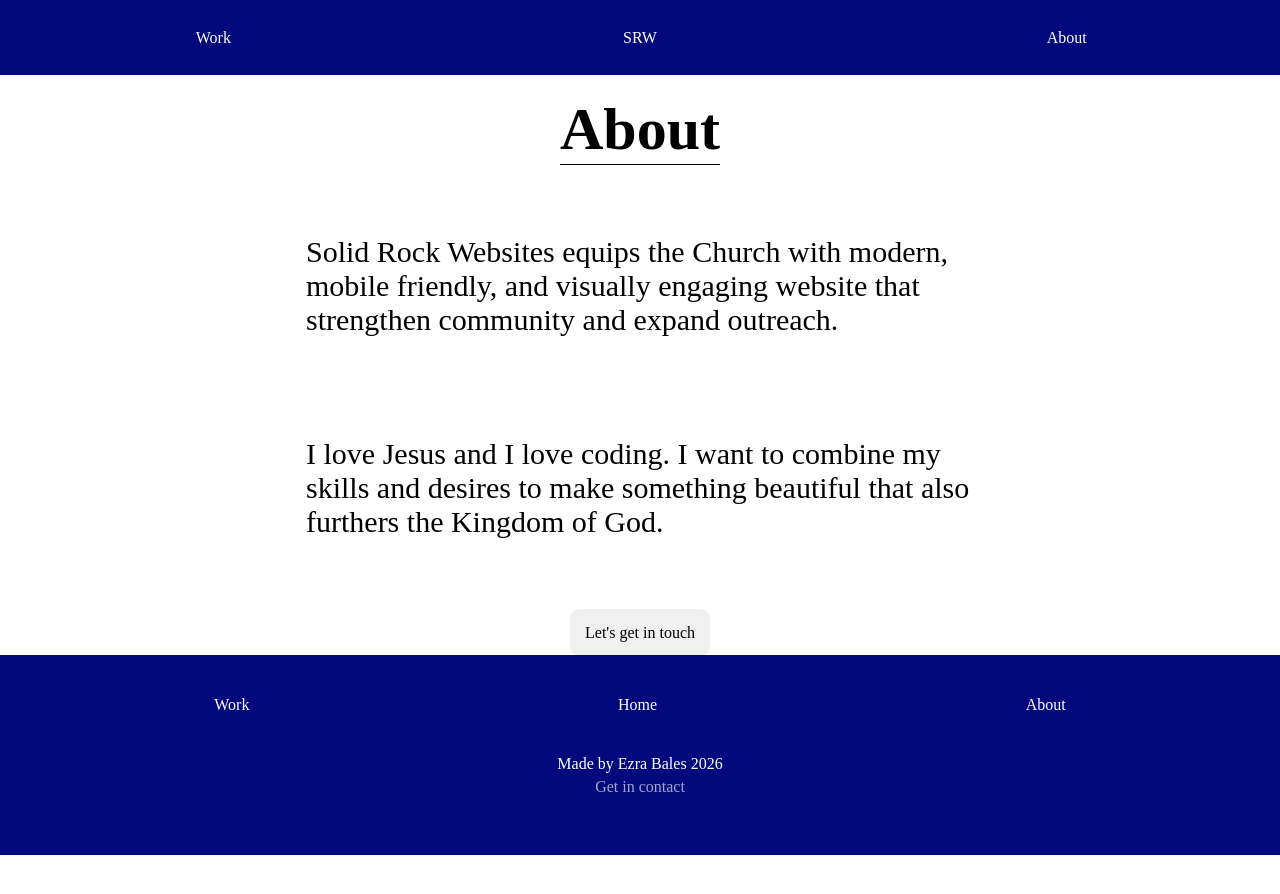
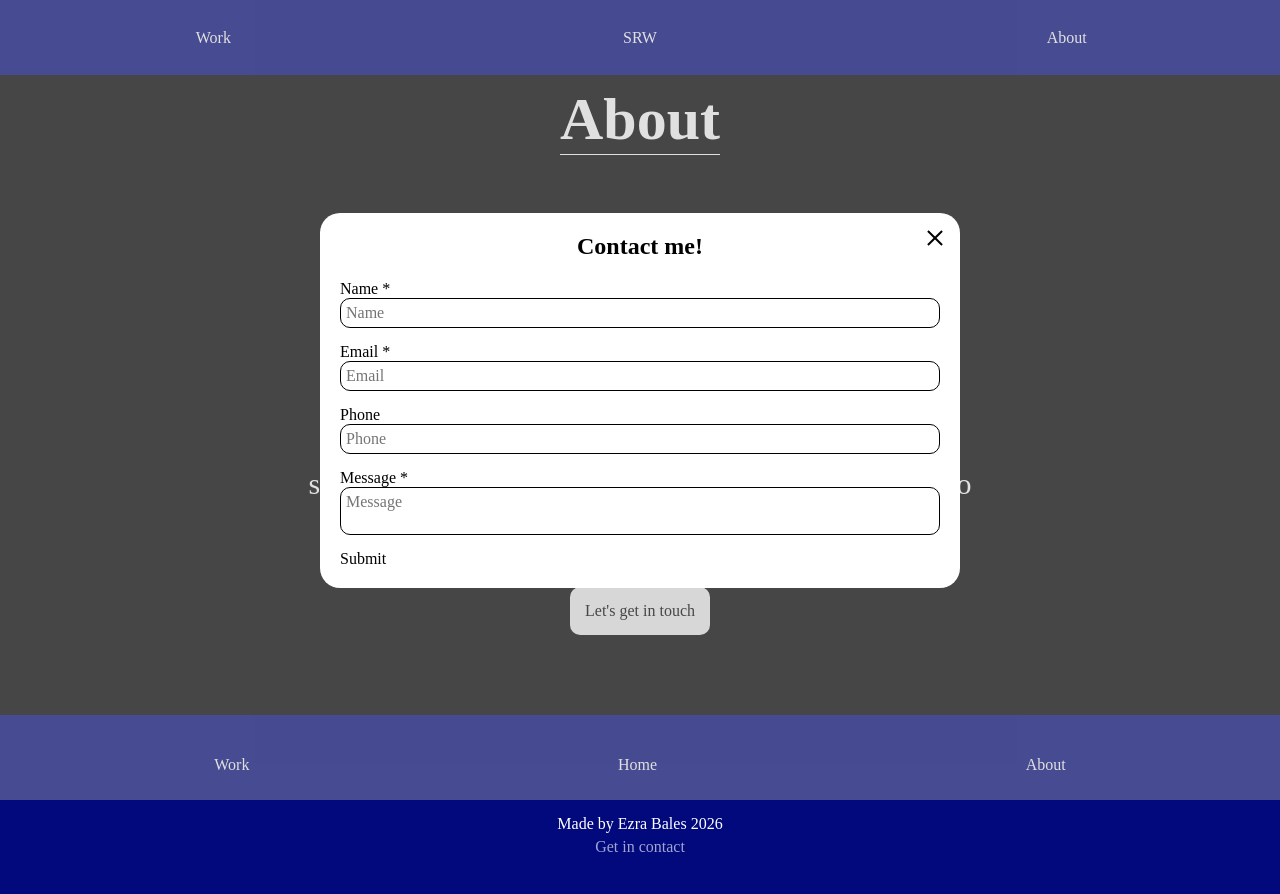
Before and after one commit to ezrabales/work__SRW_frontend, a React (Vite) app: page /about in a window 1280 px wide. Both pictures are taken after a click on the button "Let's get in touch". Shown: the top 894 px of the page. Before the commit the page ends 855 px from the top, so only its background shows below. Built offline with nearby package versions, Linux system fonts and the light colour scheme.

Commit message:
add modal

```diff
--- a/src/components/About/About.css
+++ b/src/components/About/About.css
@@ -1,11 +1,18 @@
 .about {
-  height: 70vh;
+  height: 80vh;
+  background-color: black;
+  color: white;
+  display: flex;
+  flex-direction: column;
+  justify-content: space-around;
+  align-items: center;
 }
 
 .about__title {
-  border-bottom: 1px solid black;
+  border-bottom: 1px solid rgb(255, 255, 255);
   width: fit-content;
-  margin: 20px auto;
+  margin: 0 auto 20px;
+  padding-top: 10px;
   font-size: 60px;
 }
 
@@ -14,19 +21,21 @@
   padding: 50px;
   max-width: 60vw;
   margin: auto;
+  text-align: center;
 }
 
 .about__connect-btn {
-  margin: 20px auto;
+  margin: 0 auto 80px;
   display: flex;
   justify-content: center;
   padding: 15px;
   border-radius: 10px;
   background-color: rgb(240, 240, 240);
-  transition: all 0.3s ease;
+  transition: all 0.2s ease;
+  color: black;
 }
 
 .about__connect-btn:hover {
-  box-shadow: 0 0 10px black;
+  box-shadow: 0 0 10px rgb(123, 202, 255);
   scale: 1.02;
 }
--- a/src/components/About/About.jsx
+++ b/src/components/About/About.jsx
@@ -1,6 +1,9 @@
 import "./About.css";
+import { useGlobal } from "../GlobalState/GlobalState";
 
 const About = () => {
+  const { setIsOpen } = useGlobal();
+
   return (
     <div className="about">
       <h1 className="about__title">About</h1>
@@ -12,7 +15,14 @@ const About = () => {
         I love Jesus and I love coding. I want to combine my skills and desires
         to make something beautiful that also furthers the Kingdom of God.
       </p>
-      <button className="about__connect-btn">Let's get in touch</button>
+      <button
+        className="about__connect-btn"
+        onClick={() => {
+          setIsOpen(true);
+        }}
+      >
+        Let's get in touch
+      </button>
     </div>
   );
 };
--- a/src/components/App/App.jsx
+++ b/src/components/App/App.jsx
@@ -6,6 +6,7 @@ import Footer from "../Footer/Footer";
 import Main from "../Main/Main";
 import Work from "../Work/Work";
 import About from "../About/About";
+import Modal from "../Modal/Modal";
 
 const App = () => {
   return (
@@ -17,6 +18,7 @@ const App = () => {
         <Route path="/about" element={<About />} />
       </Routes>
       <Footer />
+      <Modal />
     </GlobalProvider>
   );
 };
--- a/src/components/Footer/Footer.jsx
+++ b/src/components/Footer/Footer.jsx
@@ -1,7 +1,10 @@
 import "./Footer.css";
 import { NavLink } from "react-router-dom";
+import { useGlobal } from "../GlobalState/GlobalState";
 
 const Footer = () => {
+  const { setIsOpen } = useGlobal();
+
   return (
     <div className="footer">
       <div className="footer__nav-container">
@@ -11,7 +14,14 @@ const Footer = () => {
       </div>
       <div className="footer__bottom">Made by Ezra Bales 2026</div>
       <div className="footer__contact-container">
-        <button className="footer__contact">Get in contact</button>
+        <button
+          className="footer__contact"
+          onClick={() => {
+            setIsOpen(true);
+          }}
+        >
+          Get in contact
+        </button>
       </div>
     </div>
   );
--- a/src/components/GlobalState/GlobalState.jsx
+++ b/src/components/GlobalState/GlobalState.jsx
@@ -3,10 +3,10 @@ import { createContext, useContext, useState } from "react";
 const GlobalContext = createContext();
 
 export function GlobalProvider({ children }) {
-  const [userInterest, setUserInterest] = useState("");
+  const [isOpen, setIsOpen] = useState(false);
 
   return (
-    <GlobalContext.Provider value={{ userInterest, setUserInterest }}>
+    <GlobalContext.Provider value={{ isOpen, setIsOpen }}>
       {children}
     </GlobalContext.Provider>
   );
--- a/src/components/Main/Main.css
+++ b/src/components/Main/Main.css
@@ -19,7 +19,7 @@
   top: 39%;
   left: 50%;
   transform: translate(-50%, -50%);
-  color: white;
+  color: rgb(255, 255, 255);
   font-size: 29px;
   font-weight: 700;
   z-index: 2;
--- a/src/components/Main/Main.jsx
+++ b/src/components/Main/Main.jsx
@@ -153,7 +153,7 @@ const Main = () => {
         ctx.beginPath();
         ctx.arc(p.x, p.y, p.size + force * 2.5, 0, Math.PI * 2);
 
-        ctx.fillStyle = `rgba(255,255,255,${0.3 + force * 0.8})`;
+        ctx.fillStyle = `rgba(255,255,255,${0.4 + force * 0.8})`;
         ctx.shadowBlur = 10 * force;
         ctx.shadowColor = "white";
         ctx.fill();
--- /dev/null
+++ b/src/components/Modal/Modal.css
@@ -0,0 +1,71 @@
+.modal {
+  position: fixed;
+  top: 0;
+  left: 0;
+  width: 100vw;
+  height: 100vh;
+  z-index: 10;
+  background-color: rgba(177, 177, 177, 0.397);
+  display: flex;
+  justify-content: center;
+  align-items: center;
+}
+
+.modal__container {
+  background-color: white;
+  width: 50%;
+  border-radius: 20px;
+  position: relative;
+}
+
+.modal__title {
+  padding: 20px 20px 0;
+  text-align: center;
+}
+
+.modal__close-btn {
+  position: absolute;
+  width: 20px;
+  height: 20px;
+  cursor: pointer;
+  top: 15px;
+  right: 15px;
+}
+
+.modal__close-btn::before,
+.modal__close-btn::after {
+  content: "";
+  position: absolute;
+  inset: 50% auto auto 50%;
+  width: 20px;
+  height: 2px;
+  background: #000000;
+}
+
+.modal__close-btn::before {
+  transform: translate(-50%, -50%) rotate(45deg);
+}
+
+.modal__close-btn::after {
+  transform: translate(-50%, -50%) rotate(-45deg);
+}
+
+.modal__form {
+  padding: 20px;
+  display: flex;
+  flex-direction: column;
+  gap: 15px;
+}
+
+.modal__form-label {
+  display: flex;
+  flex-direction: column;
+}
+
+.modal__form-input {
+  padding-left: 10px;
+  padding: 5px;
+  border: 1px solid black;
+  border-radius: 10px;
+  cursor: text;
+}
--- /dev/null
+++ b/src/components/Modal/Modal.jsx
@@ -0,0 +1,158 @@
+import "./Modal.css";
+import { useForm } from "../../hooks/useForm";
+import useModalClose from "../../hooks/useModalClose";
+import { useGlobal } from "../GlobalState/GlobalState";
+import { useState, useRef } from "react";
+
+const Modal = () => {
+  const formRef = useRef(null);
+  const [errors, setErrors] = useState({});
+  const { values, handleChange, setValues } = useForm({
+    name: "",
+    email: "",
+    phone: "",
+    message: "",
+  });
+
+  const { isOpen, setIsOpen } = useGlobal();
+
+  function handleSubmit(e) {
+    e.preventDefault();
+    setErrors({});
+
+    const form = formRef.current;
+    const newErrors = {};
+
+    // ✅ native validation
+    Array.from(form.elements).forEach((input) => {
+      if (input.name && !input.validity.valid) {
+        newErrors[input.name] = input.validationMessage;
+      }
+    });
+
+    const finalErrors = { ...newErrors };
+
+    // ✅ apply classes
+    Array.from(form.elements).forEach((input) => {
+      if (!input.name) return;
+
+      if (newErrors[input.name]) {
+        input.classList.add("error");
+      } else {
+        input.classList.remove("error");
+      }
+    });
+
+    // ✅ stop if errors
+    if (Object.keys(newErrors).length > 0) {
+      setErrors(newErrors);
+      return;
+    }
+
+    console.log("Valid:", values);
+
+    setValues({
+      name: "",
+      email: "",
+      phone: "",
+      message: "",
+    });
+  }
+
+  useModalClose(isOpen, () => {
+    setIsOpen(false);
+  });
+
+  if (!isOpen) return null;
+
+  return (
+    <div className="modal">
+      <div className="modal__container">
+        <h2 className="modal__title">Contact me!</h2>
+        <div
+          className="modal__close-btn"
+          onClick={() => {
+            setIsOpen(false);
+          }}
+        />
+        <form className="modal__form" ref={formRef}>
+          <label className="modal__form-label">
+            Name *
+            <input
+              required
+              id="name"
+              name="name"
+              type="text"
+              className="modal__form-input"
+              placeholder="Name"
+              value={values.name}
+              onChange={handleChange}
+            />
+            {errors.name ? (
+              <span className="error-message">{errors.name}</span>
+            ) : (
+              <span className="error-message" />
+            )}
+          </label>
+          <label className="modal__form-label">
+            Email *
+            <input
+              required
+              id="email"
+              name="email"
+              type="email"
+              className="modal__form-input"
+              placeholder="Email"
+              value={values.email}
+              onChange={handleChange}
+            />
+            {errors.email ? (
+              <span className="error-message">{errors.email}</span>
+            ) : (
+              <span className="error-message" />
+            )}
+          </label>
+          <label className="modal__form-label">
+            Phone
+            <input
+              id="phone"
+              name="phone"
+              type="tel"
+              className="modal__form-input"
+              placeholder="Phone"
+              value={values.phone}
+              onChange={handleChange}
+            />
+            {errors.phone ? (
+              <span className="error-message">{errors.phone}</span>
+            ) : (
+              <span className="error-message" />
+            )}
+          </label>
+          <label className="modal__form-label">
+            Message *
+            <textarea
+              required
+              id="message"
+              name="message"
+              type="text"
+              className="modal__form-input"
+              placeholder="Message"
+              value={values.message}
+              onChange={handleChange}
+            />
+            {errors.message ? (
+              <span className="error-message">{errors.message}</span>
+            ) : (
+              <span className="error-message" />
+            )}
+          </label>
+          <button className="modal__submit" onClick={handleSubmit}>
+            Submit
+          </button>
+        </form>
+      </div>
+    </div>
+  );
+};
+export default Modal;
--- a/src/components/Work/Work.css
+++ b/src/components/Work/Work.css
@@ -1,10 +1,13 @@
 .work {
+  background-color: black;
 }
 
 .work__title {
-  border-bottom: 1px solid black;
+  border-bottom: 1px solid rgb(255, 255, 255);
+  color: white;
   width: fit-content;
-  margin: 20px auto;
+  margin: 0 auto 20px;
+  padding-top: 10px;
   font-size: 60px;
 }
 
--- /dev/null
+++ b/src/hooks/useForm.js
@@ -0,0 +1,12 @@
+import { useState } from "react";
+
+export function useForm(inputValues) {
+  const [values, setValues] = useState(inputValues);
+
+  const handleChange = (event) => {
+    const { value, name } = event.target;
+    setValues({ ...values, [name]: value });
+  };
+
+  return { values, handleChange, setValues };
+}
--- /dev/null
+++ b/src/hooks/useModalClose.js
@@ -0,0 +1,30 @@
+import { useEffect } from "react";
+
+function useModalClose(isOpen, onClose) {
+  useEffect(() => {
+    if (!isOpen) return;
+
+    const handleEscape = (e) => {
+      if (e.key === "Escape") {
+        onClose();
+      }
+    };
+
+    const handleOverlay = (e) => {
+      // that's why you should have a `modal` class name in each modal to be able to universally handle the overlay click
+      if (e.target.classList.contains("modal")) {
+        onClose();
+      }
+    };
+
+    document.addEventListener("keydown", handleEscape);
+    document.addEventListener("mousedown", handleOverlay);
+
+    return () => {
+      document.removeEventListener("keydown", handleEscape);
+      document.removeEventListener("mousedown", handleOverlay);
+    };
+  }, [isOpen, onClose]);
+}
+
+export default useModalClose;
```
